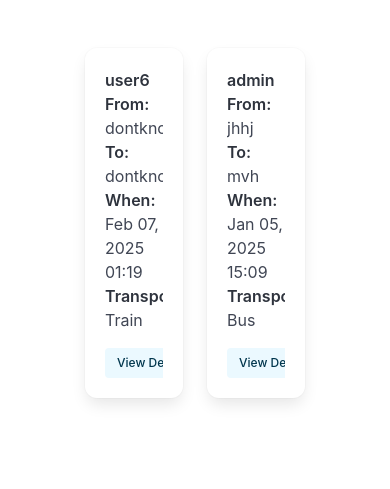
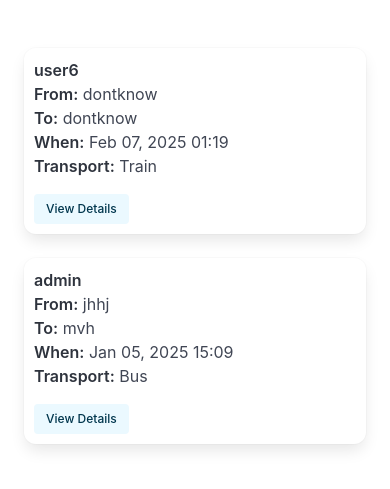
Before and after one commit to vivekvardhan22/carpooling, a Django app: page /post/tag/beer in a window 390 px wide. Shown: the part 52-541 px from the top of the page. Run offline with Django 4.2, Linux system fonts and the light colour scheme; a user stored in the database is signed in; data comes from the database, SQL or seed files in the repository.

Commit message:
Update tag.html

```diff
--- a/everythingvit/templates/tag.html
+++ b/everythingvit/templates/tag.html
@@ -5,24 +5,22 @@
 <section class="hero is-primary">
   <div class="hero-body">
     <div class="container">
-      <h1 style="font-size: 90px" class="title">
+      <h1 class="title" style="font-size: 2.5rem;">
         {% if tag %}
           #{{ tag.title }}
         {% else %}
           Tag not found
         {% endif %}
       </h1>
-      <!-- For debugging -->
-      <p>Debug: {{ tag }}</p>
     </div>
   </div>
 </section>
 {% endblock %}
 
 {% block content %}
-<div class="columns is-mobile is-multiline is-centered">
+<div class="columns is-multiline is-centered">
   {% for post in posts %}
-    <div class="column is-one-third">
+    <div class="column is-full-mobile is-half-tablet is-one-third-desktop">
       <div class="box">
         <article class="media">
           <div class="media-content">
@@ -46,4 +44,16 @@
     </div>
   {% endfor %}
 </div>
+
+<!-- Mobile Styling Fixes -->
+<style>
+  @media screen and (max-width: 768px) {
+    .box {
+      padding: 10px;
+    }
+    .content p {
+      font-size: 1rem;
+    }
+  }
+</style>
 {% endblock %}
```
